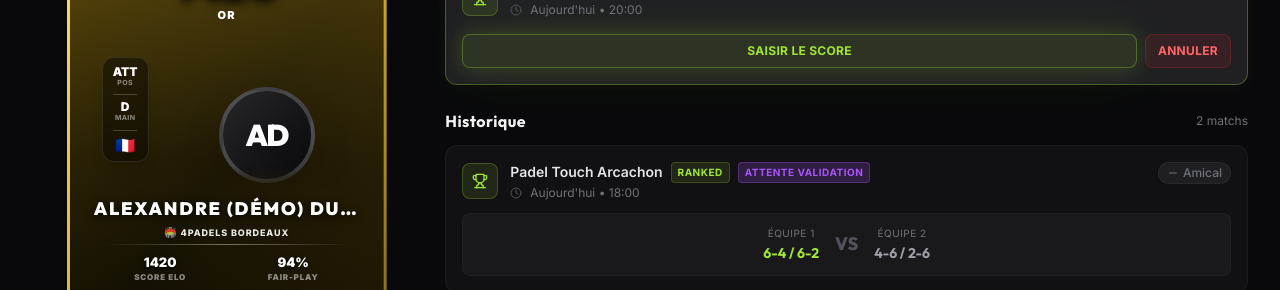
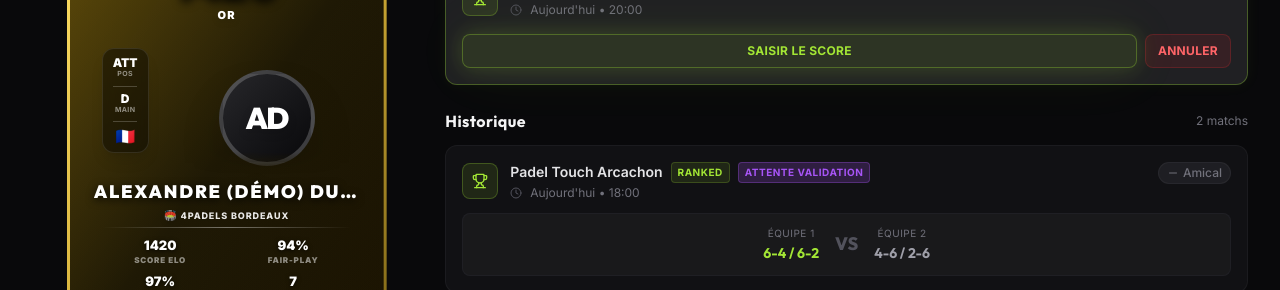
Before and after one commit to txcjk/Padel-project, a React (Vite) app in the folder Padel project/frontend/: page / in a window 1280 px wide. Both pictures are taken after a click on the button "MODE DÉMO RAPIDE (Sans configuration)". Shown: the part 471-761 px from the top of the page. Built offline with nearby package versions, Linux system fonts and the light colour scheme; no server answers.

Commit message:
refactor: PlayerCard v3 — internal shimmer, elite crown top-right, player tag in left column, clean name

```diff
--- a/Padel project/frontend/src/components/PlayerCard.jsx
+++ b/Padel project/frontend/src/components/PlayerCard.jsx
@@ -1,48 +1,60 @@
 import { Crown, Medal } from 'lucide-react'
 
-// FIFA Tier definitions with internal metallic material overlays
+// FIFA Tier definitions with internal metallic material styles
 const rankStyles = {
   bronze: {
     bgInner: 'from-[#412920] via-[#221511] to-[#120b09]',
     bgOuter: 'from-[#cd7f32] via-[#8c5a47] to-[#452b17]',
     metalOverlay: 'from-[#cd7f32]/8 via-transparent to-[#8c5a47]/6',
+    shimmerColor: 'from-transparent via-[#cd7f32]/10 to-transparent',
+    borderAccent: 'border-[#cd7f32]/20',
     textColor: 'text-[#cd7f32]',
-    glow: 'drop-shadow-[0_0_8px_rgba(205,127,50,0.6)]',
+    glow: '',
     label: 'Bronze'
   },
   silver: {
-    bgInner: 'from-[#424952] via-[#24292e] to-[#13161a]',
+    bgInner: 'from-zinc-800 via-zinc-900 to-zinc-700',
     bgOuter: 'from-[#e0e5ec] via-[#8a95a5] to-[#4a5568]',
-    metalOverlay: 'from-zinc-400/10 via-transparent to-zinc-300/8',
+    metalOverlay: 'from-zinc-400/12 via-transparent to-zinc-300/10',
+    shimmerColor: 'from-transparent via-white/15 to-transparent',
+    borderAccent: 'border-zinc-400/30',
     textColor: 'text-[#e0e5ec]',
-    glow: 'drop-shadow-[0_0_8px_rgba(224,229,236,0.6)]',
+    glow: '',
     label: 'Argent'
   },
   gold: {
     bgInner: 'from-[#4d3f0c] via-[#1f1905] to-[#0c0a02]',
     bgOuter: 'from-[#ffe066] via-[#d4af37] to-[#7a6214]',
     metalOverlay: 'from-amber-400/10 via-transparent to-yellow-600/8',
+    shimmerColor: 'from-transparent via-amber-300/12 to-transparent',
+    borderAccent: 'border-amber-500/20',
     textColor: 'text-[#ffe066]',
-    glow: 'drop-shadow-[0_0_12px_rgba(255,215,0,0.75)]',
+    glow: '',
     label: 'Or'
   },
   platinum: {
     bgInner: 'from-[#0a3030] via-[#041616] to-[#010a0a]',
     bgOuter: 'from-[#00ffff] via-[#00a3a3] to-[#004d4d]',
     metalOverlay: 'from-cyan-400/10 via-transparent to-teal-500/8',
+    shimmerColor: 'from-transparent via-cyan-300/12 to-transparent',
+    borderAccent: 'border-cyan-500/20',
     textColor: 'text-[#00ffff]',
-    glow: 'drop-shadow-[0_0_12px_rgba(0,255,255,0.85)]',
+    glow: '',
     label: 'Platine'
   },
   diamond: {
     bgInner: 'from-[#2f1557] via-[#15072b] to-[#0a0316]',
     bgOuter: 'from-[#d47fff] via-[#a020f0] to-[#4b0082]',
     metalOverlay: 'from-purple-400/12 via-transparent to-violet-500/10',
+    shimmerColor: 'from-transparent via-purple-300/15 to-transparent',
+    borderAccent: 'border-purple-500/25',
     textColor: 'text-[#d47fff]',
-    glow: 'drop-shadow-[0_0_16px_rgba(212,127,255,0.95)]',
+    glow: '',
     label: 'Diamant'
   }
 }
+
+const CLIP = 'polygon(50% 0%, 100% 12%, 100% 85%, 50% 100%, 0% 85%, 0% 12%)'
 
 export default function PlayerCard({ user }) {
   const rankColorKey = typeof user.rank === 'object' ? user.rank.color : 'bronze'
@@ -56,25 +68,37 @@ export default function PlayerCard({ user }) {
   return (
     <div className="w-full max-w-[320px] mx-auto group relative">
 
-      {/* Wrapper External Card (Border Gradient) — no outer glow/shadow */}
+      {/* Wrapper External Card (Border Gradient) */}
       <div
         className={`relative p-[3px] bg-gradient-to-br ${style.bgOuter} transition-all duration-500 hover:scale-[1.03] z-10`}
-        style={{ clipPath: 'polygon(50% 0%, 100% 12%, 100% 85%, 50% 100%, 0% 85%, 0% 12%)' }}
+        style={{ clipPath: CLIP }}
       >
-        {/* Inner Card (Dark Background) */}
+        {/* Inner Card */}
         <div
-          className={`relative w-full aspect-[1/1.4] bg-gradient-to-b ${style.bgInner} flex flex-col justify-between p-4 pb-8`}
-          style={{ clipPath: 'polygon(50% 0%, 100% 12%, 100% 85%, 50% 100%, 0% 85%, 0% 12%)' }}
+          className={`relative w-full aspect-[1/1.4] bg-gradient-to-br ${style.bgInner} ${style.borderAccent} flex flex-col justify-between p-4 pb-8 overflow-hidden`}
+          style={{ clipPath: CLIP }}
         >
-          {/* Internal Metallic Reflection Overlay — mapped to rank */}
+          {/* Internal Metallic Reflection Overlay */}
           <div
             className={`absolute inset-0 bg-gradient-to-br ${style.metalOverlay} pointer-events-none z-0`}
-            style={{ clipPath: 'polygon(50% 0%, 100% 12%, 100% 85%, 50% 100%, 0% 85%, 0% 12%)' }}
+            style={{ clipPath: CLIP }}
           />
+
+          {/* Animated Internal Shimmer Sweep */}
+          <div className="absolute inset-0 overflow-hidden pointer-events-none z-[1]" style={{ clipPath: CLIP }}>
+            <div className={`absolute inset-0 bg-gradient-to-r ${style.shimmerColor} animate-card-shimmer`} />
+          </div>
+
+          {/* Elite Crown — top-right corner, small and discreet */}
+          {isElite && (
+            <div className="absolute top-[15%] right-[10%] z-20">
+              <Crown className="w-4 h-4 text-violet-400 drop-shadow-[0_0_4px_rgba(139,92,246,0.6)]" />
+            </div>
+          )}
 
           {/* 1. TOP HEADER: Centered Elo Rating */}
           <div className="flex flex-col items-center pt-3 z-10">
-            <span className={`text-5xl font-display font-black tracking-tight ${style.textColor} ${style.glow} drop-shadow-[0_3px_5px_rgba(0,0,0,0.9)]`}>
+            <span className={`text-5xl font-display font-black tracking-tight ${style.textColor} drop-shadow-[0_3px_5px_rgba(0,0,0,0.9)]`}>
               {user.elo}
             </span>
             <span className="text-[11px] font-black text-white uppercase tracking-widest mt-0.5 drop-shadow-md">
@@ -82,9 +106,9 @@ export default function PlayerCard({ user }) {
             </span>
           </div>
 
-          {/* 2. MIDDLE CONTENT: Photo & Left Badges */}
+          {/* 2. MIDDLE CONTENT: Left Stats + Player Tag | Right Photo */}
           <div className="relative flex justify-between items-center h-[42%] mt-1 px-4 z-10">
-            {/* Left side: vertical stats */}
+            {/* Left side: vertical stats + player tag */}
             <div className="flex flex-col items-center gap-1.5 bg-black/40 px-2.5 py-2 rounded-xl border border-white/10 backdrop-blur-sm shadow-lg">
               <div className="flex flex-col items-center">
                 <span className="text-xs font-black text-white leading-none">{playStyleShort}</span>
@@ -97,6 +121,15 @@ export default function PlayerCard({ user }) {
               </div>
               <div className="h-[1px] w-6 bg-white/20"></div>
               <span className="text-base leading-none">🇫🇷</span>
+              {/* Player Tag — discreet, stacked at the bottom of left column */}
+              {user.playerTag && (
+                <>
+                  <div className="h-[1px] w-6 bg-white/10"></div>
+                  <span className="text-[8px] font-mono font-medium text-zinc-500 tracking-wider leading-tight text-center max-w-[40px] break-all">
+                    {user.playerTag}
+                  </span>
+                </>
+              )}
             </div>
 
             {/* Right side: Photo container */}
@@ -113,7 +146,7 @@ export default function PlayerCard({ user }) {
                   className="w-full h-full flex flex-col items-center justify-end pb-2"
                   style={{ WebkitMaskImage: 'linear-gradient(to bottom, black 85%, transparent 100%)' }}
                 >
-                  <div className="w-24 h-24 rounded-full bg-gradient-to-br from-zinc-800 to-zinc-950 flex items-center justify-center border-4 border-white/20 shadow-2xl">
+                  <div className="relative w-24 h-24 rounded-full bg-gradient-to-br from-zinc-800 to-zinc-950 flex items-center justify-center border-4 border-white/20 shadow-2xl">
                     <span className="text-3xl font-black font-display text-white tracking-tighter drop-shadow-lg">
                       {user.firstName ? user.firstName[0] : 'J'}{user.lastName ? user.lastName[0] : 'P'}
                     </span>
@@ -123,23 +156,11 @@ export default function PlayerCard({ user }) {
             </div>
           </div>
 
-          {/* 3. MIDDLE SECTION: Name, Elite Badge & Club */}
+          {/* 3. NAME & CLUB — clean, no overlapping badges */}
           <div className="relative z-10 text-center px-2 mt-1">
-            <div className="flex items-center justify-center gap-2">
-              <h2 className="font-display font-black text-lg uppercase tracking-widest text-white drop-shadow-[0_2px_4px_rgba(0,0,0,0.9)] truncate">
-                {user.firstName} {user.lastName}
-              </h2>
-              {isElite && (
-                <span className="text-[10px] font-mono font-bold uppercase tracking-widest text-violet-300 bg-violet-950/50 border border-violet-500/40 px-2 py-0.5 rounded shrink-0">
-                  ÉLITE
-                </span>
-              )}
-            </div>
-            {user.playerTag && (
-              <div className="text-[9px] font-black text-zinc-400 uppercase tracking-widest mt-0.5 drop-shadow-md">
-                {user.playerTag}
-              </div>
-            )}
+            <h2 className="font-display font-black text-lg uppercase tracking-widest text-white drop-shadow-[0_2px_4px_rgba(0,0,0,0.9)] truncate">
+              {user.firstName} {user.lastName}
+            </h2>
             <div className="flex items-center justify-center gap-1 mt-0.5 opacity-90 drop-shadow-md">
               <span className="text-[10px]">🏟️</span>
               <span className="text-[9px] font-extrabold text-white uppercase tracking-widest truncate max-w-[170px]">
@@ -153,7 +174,6 @@ export default function PlayerCard({ user }) {
             <div className="h-[1px] w-full bg-gradient-to-r from-transparent via-white/40 to-transparent mb-2"></div>
 
             <div className="grid grid-cols-2 gap-x-4 gap-y-2 text-center">
-              {/* Col 1 */}
               <div className="flex flex-col items-center">
                 <span className="text-[13px] font-black text-white drop-shadow-[0_1px_2px_rgba(0,0,0,0.8)]">{(user.elo ?? 1000)}</span>
                 <span className="text-[8px] font-black text-white/50 uppercase tracking-widest leading-none">Score Elo</span>
@@ -162,7 +182,6 @@ export default function PlayerCard({ user }) {
                 <span className="text-[13px] font-black text-white drop-shadow-[0_1px_2px_rgba(0,0,0,0.8)]">{(user.fairPlay ?? 95)}%</span>
                 <span className="text-[8px] font-black text-white/50 uppercase tracking-widest leading-none">Fair-Play</span>
               </div>
-              {/* Col 2 */}
               <div className="flex flex-col items-center">
                 <span className="text-[13px] font-black text-white drop-shadow-[0_1px_2px_rgba(0,0,0,0.8)]">{(user.punctuality ?? 98)}%</span>
                 <span className="text-[8px] font-black text-white/50 uppercase tracking-widest leading-none">Ponctuel</span>
@@ -175,7 +194,7 @@ export default function PlayerCard({ user }) {
 
             <div className="h-[1px] w-full bg-gradient-to-r from-transparent via-white/40 to-transparent mt-2 mb-2"></div>
 
-            {/* Rank Achievement Badge (Icon + Text side-by-side ONLY for top 3, otherwise just text) */}
+            {/* Rank Achievement Badge */}
             <div className="flex items-center justify-center gap-2 mt-2 z-10">
               {rankNum === 1 ? (
                 <>
--- a/Padel project/frontend/src/index.css
+++ b/Padel project/frontend/src/index.css
@@ -107,29 +107,15 @@
 .star-btn:hover { transform: scale(1.25); }
 
 /* ============================================
-   Elite Member — Premium Visual Effects
+   Player Card — Internal Shimmer Effect
    ============================================ */
-@keyframes gradient-xy {
-  0%, 100% { background-position: 0% 50%; }
-  25% { background-position: 100% 50%; }
-  50% { background-position: 100% 100%; }
-  75% { background-position: 0% 100%; }
-}
-@keyframes elite-shimmer {
-  0% { opacity: 0.5; transform: scale(0.98); }
-  50% { opacity: 0.9; transform: scale(1.02); }
-  100% { opacity: 0.5; transform: scale(0.98); }
+@keyframes card-shimmer {
+  0% { transform: translateX(-100%); }
+  100% { transform: translateX(100%); }
 }
 
 @layer utilities {
-  .animate-gradient-xy {
-    background-size: 300% 300%;
-    animation: gradient-xy 4s ease infinite;
-  }
-  .glow-elite {
-    box-shadow: 0 0 20px rgba(139,92,246,0.45), 0 0 50px rgba(168,85,247,0.25), 0 0 80px rgba(236,72,153,0.15);
-  }
-  .animate-elite-shimmer {
-    animation: elite-shimmer 3s ease-in-out infinite;
+  .animate-card-shimmer {
+    animation: card-shimmer 3s ease-in-out infinite;
   }
 }
```
